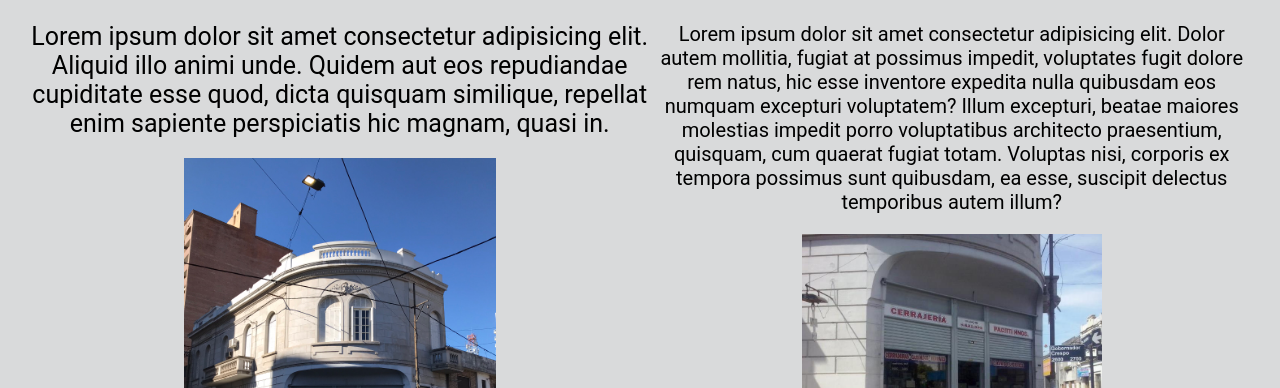
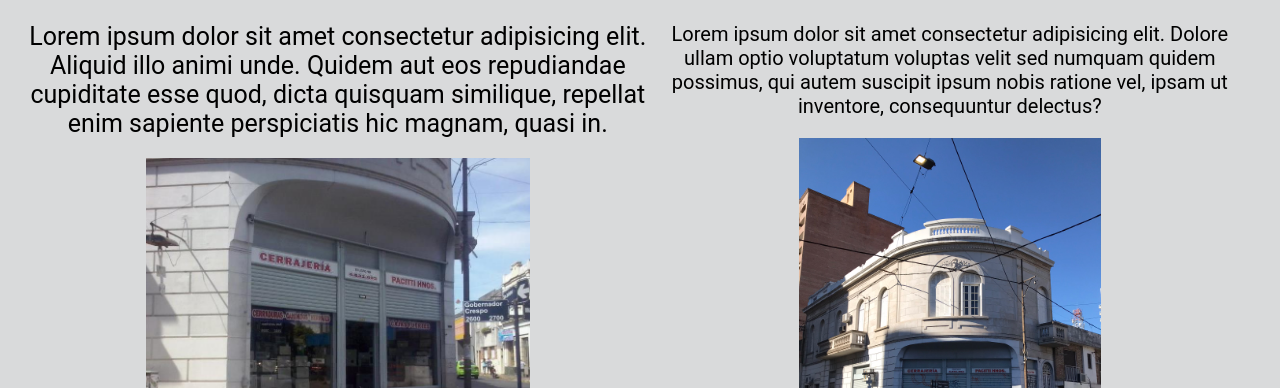
Before and after one commit to LucianoPacitti/ideaPacittiLuciano, a plain HTML site: page pages/nosotros.html in a window 1280 px wide. Shown: the part 345-733 px from the top of the page. Drawn offline with Linux system fonts and the light colour scheme.

Commit message:
cambio gridNosotros

```diff
--- a/css/estilos.css
+++ b/css/estilos.css
@@ -69,7 +69,7 @@ header{
     padding: 10 px;
 }
 .nosotros__foto{
-    width: 50%;
+    width: 62%;
     margin-top: 20px;
 }
 .nosotros__foto__dos{
--- a/pages/nosotros.html
+++ b/pages/nosotros.html
@@ -47,24 +47,16 @@
                     Lorem ipsum dolor sit amet consectetur adipisicing elit. Aliquid illo animi unde. Quidem aut eos
                     repudiandae cupiditate esse quod, dicta quisquam similique, repellat enim sapiente perspiciatis hic
                     magnam, quasi in.
-
                 </p>
-                <img src="../imagenes/frenteDos.JPEG" alt="" class="nosotros__foto">
-
+                <img src="../imagenes/frente.jpg" alt="" class="nosotros__foto">
             </div>
             <div class="nosotros__dos">
                 <p class="nosotros__texto__dos">
-                    Lorem ipsum dolor sit amet consectetur adipisicing elit. Dolor autem mollitia, fugiat at possimus
-                    impedit, voluptates fugit dolore rem natus, hic esse inventore expedita nulla quibusdam eos numquam
-                    excepturi voluptatem?
-                    Illum excepturi, beatae maiores molestias impedit porro voluptatibus architecto praesentium,
-                    quisquam, cum quaerat fugiat totam. Voluptas nisi, corporis ex tempora possimus sunt quibusdam, ea
-                    esse, suscipit delectus temporibus autem illum?
+                    Lorem ipsum dolor sit amet consectetur adipisicing elit. Dolore ullam optio voluptatum voluptas velit sed numquam quidem possimus, qui autem suscipit ipsum nobis ratione vel, ipsam ut inventore, consequuntur delectus?
                 </p>
-                <img src="../imagenes/frente.jpg" alt="" class="nosotros__foto__dos">
+                <img src="../imagenes/frenteDos.JPEG" alt="" class="nosotros__foto__dos">
             </div>
         </div>
-
     </main>
 
     <footer class="info">
```
Also changed, not shown: index.html (indentation only).
